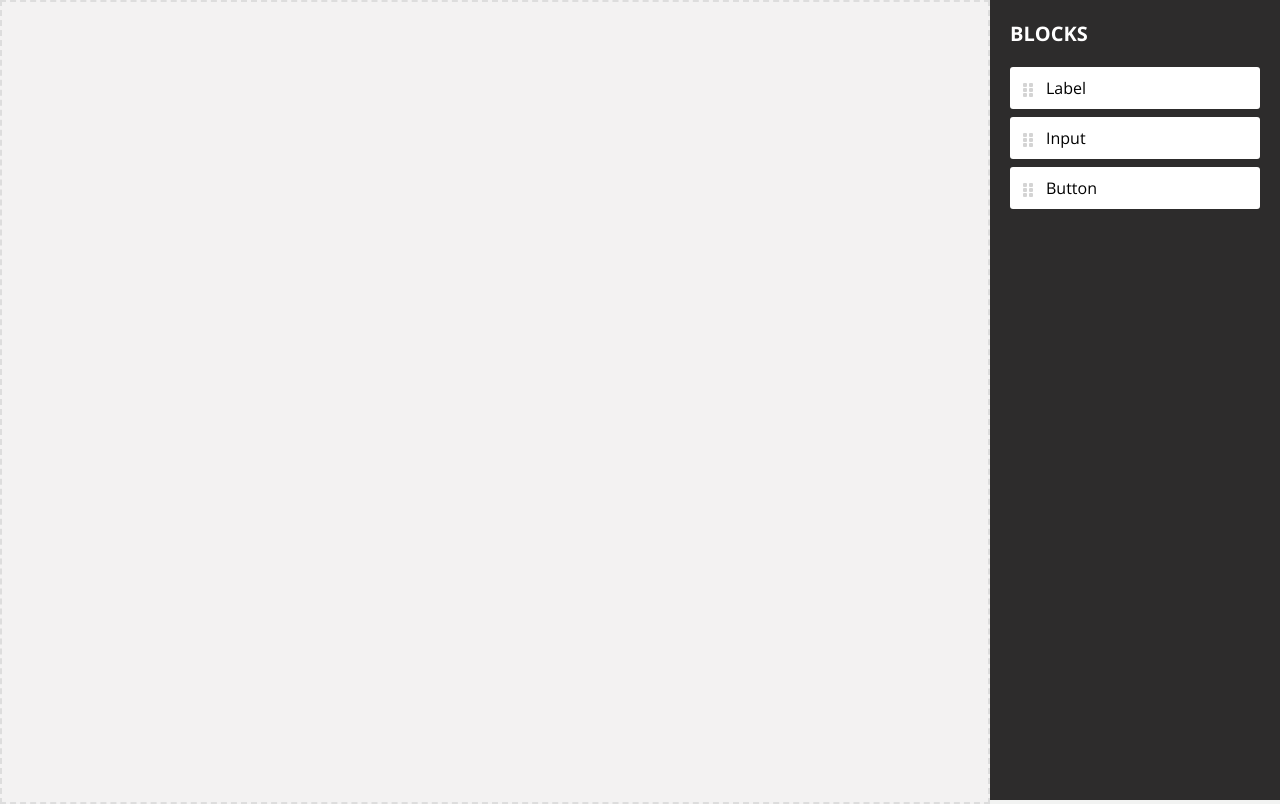
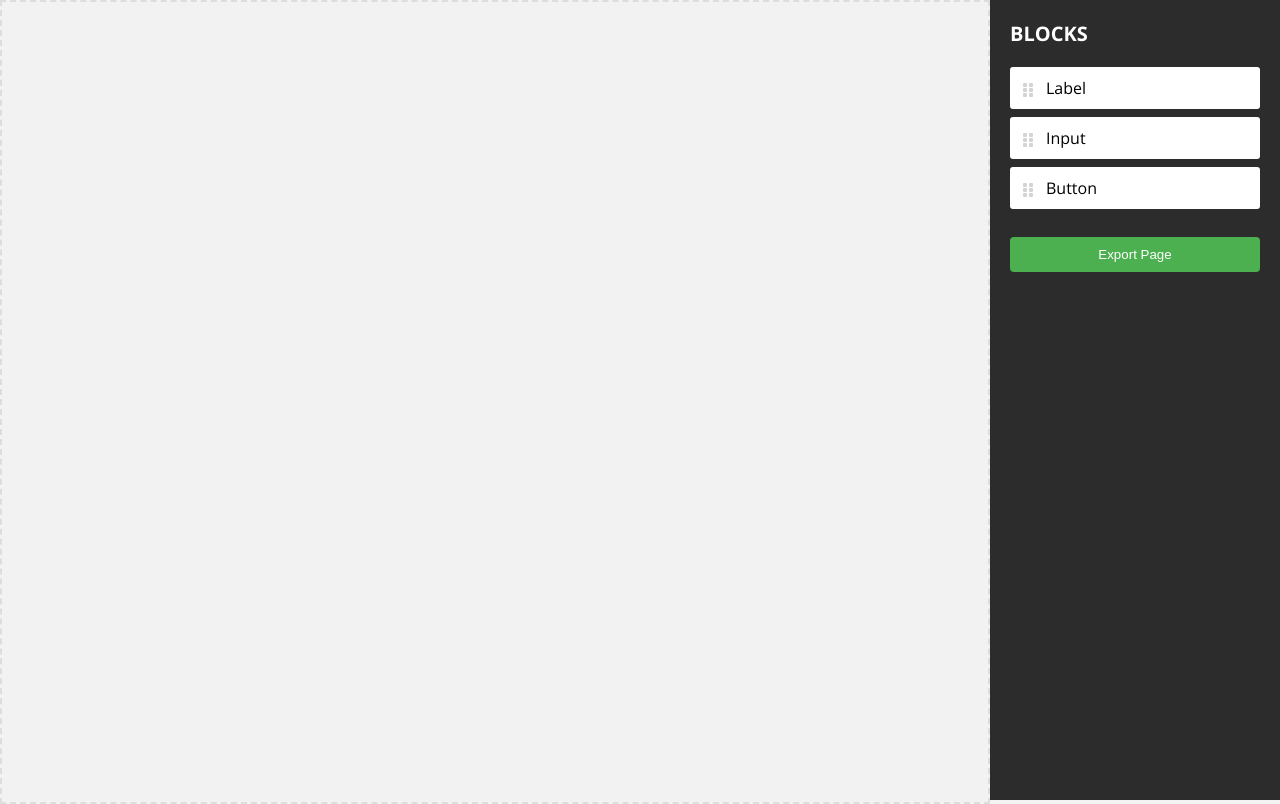
Before and after one commit to LavanyaG23/Mini_Page_Builder, a React (Vite) app: page / in a window 1280 px wide. Built offline with nearby package versions, Linux system fonts and the light colour scheme.

Commit message:
export functionality added

```diff
--- a/src/App.css
+++ b/src/App.css
@@ -201,3 +201,19 @@ body {
 .element.dragging {
   opacity: 0.5; /* Setting opacity for dragging effect */
 }
+
+/* Styling for export button */
+.export-button {
+  background-color: #4caf50; /* Green background color */
+  color: #ffffff; /* White text color */
+  padding: 10px 20px; /* Padding */
+  border: none; /* No border */
+  border-radius: 4px; /* Rounded corners */
+  cursor: pointer; /* Cursor pointer */
+  margin-top: 20px; /* Top margin */
+  transition: background-color 0.3s ease; /* Smooth transition for background color */
+}
+
+.export-button:hover {
+  background-color: #45a049; /* Darker green on hover */
+}
--- a/src/App.jsx
+++ b/src/App.jsx
@@ -103,6 +103,21 @@ const App = () => {
   );
 
 
+
+  const exportPage = () => {
+    const filename = "page_config.json"; // Set the filename
+    const json = JSON.stringify(savedElements); // Convert the page configuration to JSON format
+    const blob = new Blob([json], { type: "application/json" }); // Create a Blob object
+    const url = URL.createObjectURL(blob); // Generate a URL for the Blob
+    const link = document.createElement("a"); // Create a link element
+    link.href = url; // Set the link's href attribute to the URL
+    link.download = filename; // Set the download attribute to the filename
+    document.body.appendChild(link); // Append the link to the document body
+    link.click(); // Simulate a click on the link
+    document.body.removeChild(link); // Remove the link from the document body
+  };
+
+
   // Rendering the main App component
   return (
 
@@ -120,6 +135,7 @@ const App = () => {
       // These props are functions passed down to allow the Sidebar to interact with the state of the App component.
         setCurrentElementDetails={setCurrentElementDetails}
         setShowModal={setShowModal}
+        exportPage={exportPage} // Pass the exportPage function as a prop
       />
 
 
--- a/src/Sidebar.jsx
+++ b/src/Sidebar.jsx
@@ -68,7 +68,7 @@ const MenuItem = ({ type, setCurrentElementDetails, setShowModal }) => {
 };
 
 // Sidebar component displaying menu items
-const Sidebar = ({ setCurrentElementDetails, setShowModal }) => (
+const Sidebar = ({ setCurrentElementDetails, setShowModal, exportPage  }) => (
   <div className="sidebar">
     {/* Sidebar header */}
     <div className="sidebar-header">BLOCKS</div>
@@ -81,6 +81,8 @@ const Sidebar = ({ setCurrentElementDetails, setShowModal }) => (
         setShowModal={setShowModal}
       />
     ))}
+     {/* Export button */}
+     <button className="export-button" onClick={exportPage}>Export Page</button>
   </div>
 );
 
```
